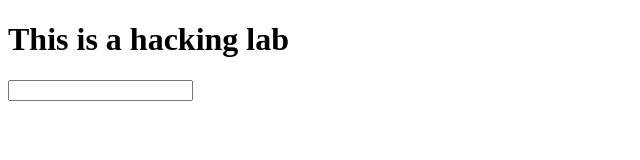
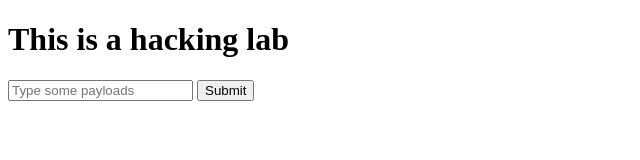
Before and after one commit to sibaonikk/lab, a plain HTML site: page index.html in a window 1280 px wide. Shown: the whole page, without its empty margins (0-640 px from the left). Drawn offline with Linux system fonts and the light colour scheme.

Commit message:
lets inject xss

```diff
--- a/index.html
+++ b/index.html
@@ -9,7 +9,16 @@
 
 <body>
     <h1>This is a hacking lab</h1>
-    <input type="text">
+    <input type="text" id="userInput" placeholder="Type some payloads">
+    <button onclick="showInput()">Submit</button>
+
+    <p id="output"></p>
+    <script>
+        function showInput() {
+            const input = document.getElementById('userInput').value;
+            document.getElementById('output').innerText = `You typed: ${input}`;
+        }
+    </script>
 </body>
 
 </html>
```
